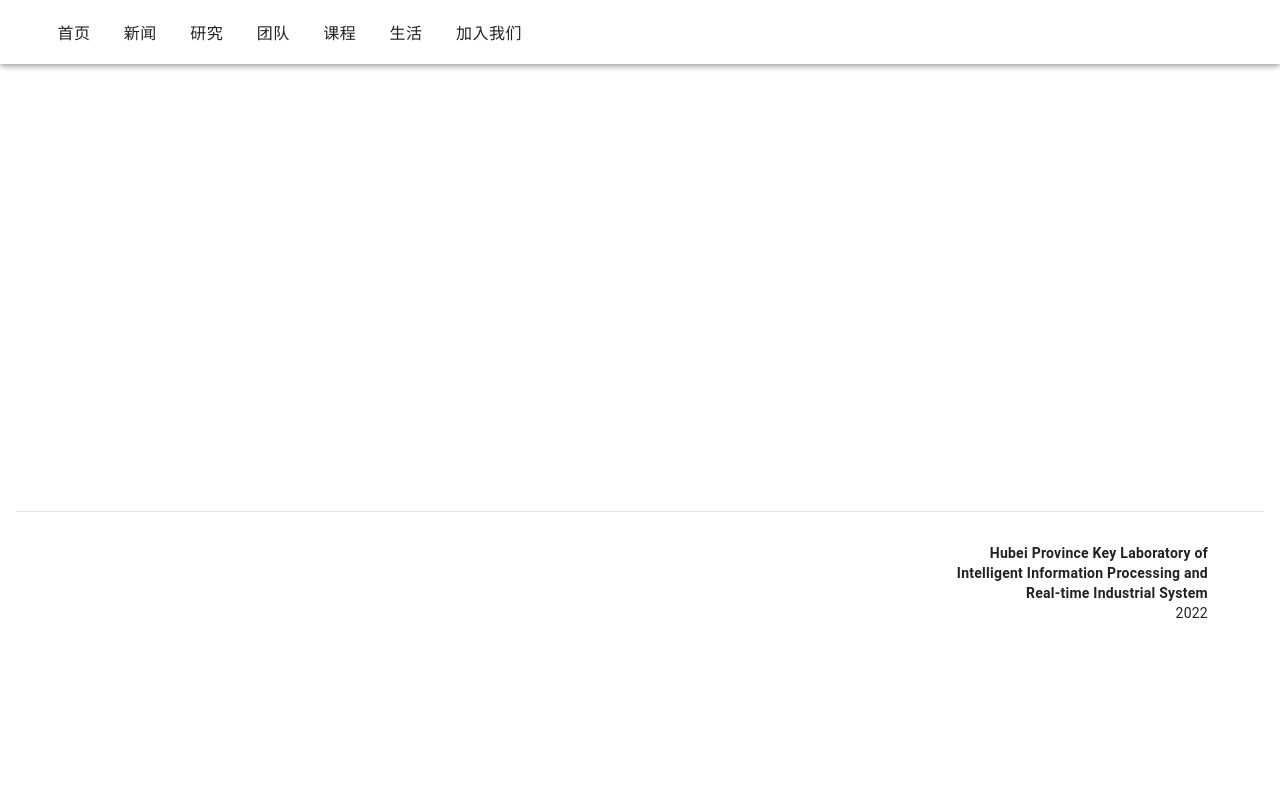
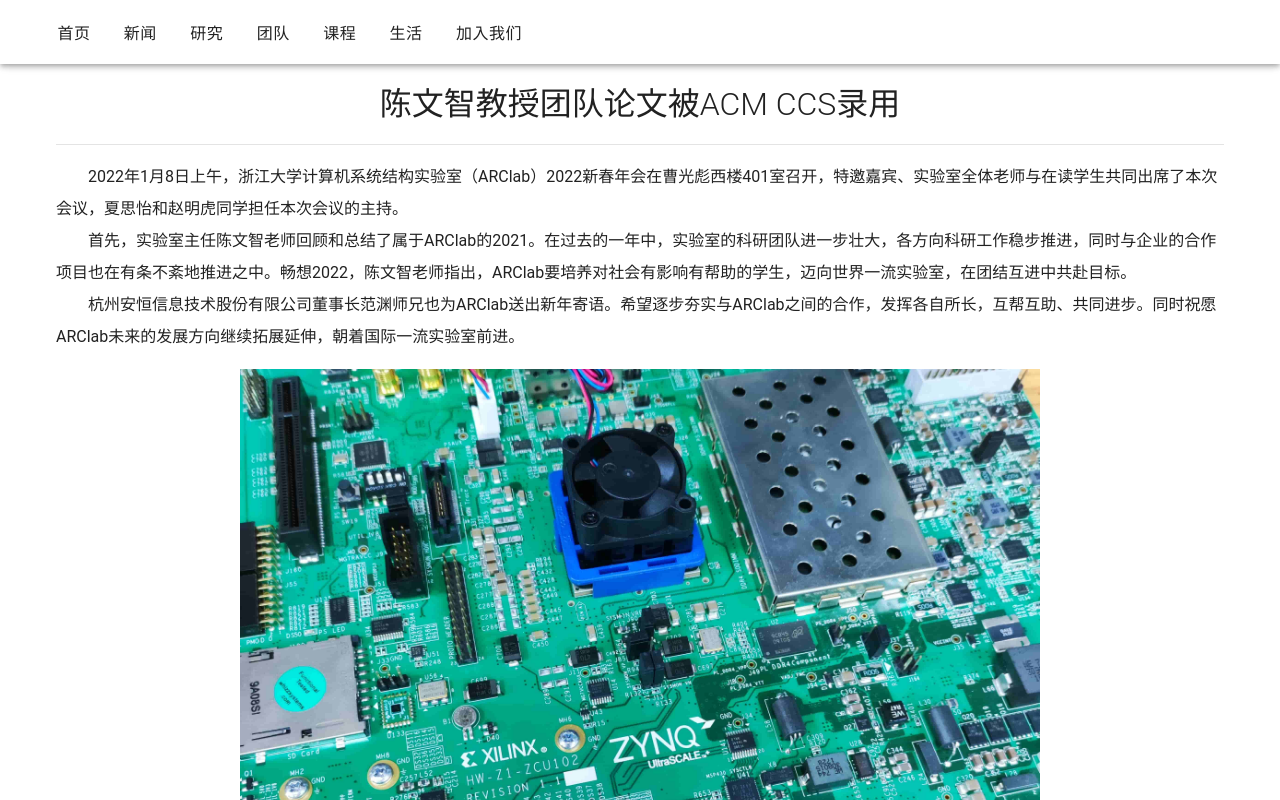
Before and after one commit to kenlig/lab-website, a Vue app: page /news/1 in a window 1280 px wide. Shown: the top 800 px of the page. Built offline with nearby package versions, Linux system fonts and the light colour scheme.

Commit message:
update news

```diff
--- a/src/components/MainFooter.vue
+++ b/src/components/MainFooter.vue
@@ -9,7 +9,7 @@
             Intelligent Information Processing and<br />
             Real-time Industrial System
           </strong>
-          <br />{{ new Date().getFullYear() }}
+          <br />&#169;&nbsp;{{ new Date().getFullYear() }}
         </v-card-text>
       </v-container>
     </v-card>
--- /dev/null
+++ b/src/components/TopLogo.vue
@@ -0,0 +1,33 @@
+<template>
+  <div class="m-logo">
+    <img
+      :src="arc1"
+      class="m-logo-image"
+      style="width: 37%"
+      draggable="false"
+    />
+    <img
+      :src="arc2"
+      class="m-logo-image"
+      style="width: 63%"
+      draggable="false"
+    />
+  </div>
+</template>
+<script>
+export default {
+  data: () => ({
+    arc1: require("@/assets/arc/arclab-net-02.png"),
+    arc2: require("@/assets/arc/arclab-net-05.png"),
+  }),
+};
+</script>
+
+<style scoped>
+.m-logo {
+  user-select: none;
+  display: flex;
+  justify-content: center;
+  align-items: center;
+}
+</style>
--- a/src/data/news.js
+++ b/src/data/news.js
@@ -20,6 +20,14 @@
       {
         image: true,
         content: require("@/assets/ct-lab-book.jpg"),
+      },
+      {
+        image: false,
+        content: `首先，实验室主任陈文智老师回顾和总结了属于ARClab的2021。在过去的一年中，实验室的科研团队进一步壮大，各方向科研工作稳步推进，同时与企业的合作项目也在有条不紊地推进之中。畅想2022，陈文智老师指出，ARClab要培养对社会有影响有帮助的学生，迈向世界一流实验室，在团结互进中共赴目标。`,
+      },
+      {
+        image: false,
+        content: `杭州安恒信息技术股份有限公司董事长范渊师兄也为ARClab送出新年寄语。希望逐步夯实与ARClab之间的合作，发挥各自所长，互帮互助、共同进步。同时祝愿ARClab未来的发展方向继续拓展延伸，朝着国际一流实验室前进。`,
       },
     ],
   },
@@ -71,4 +79,20 @@
       },
     ],
   },
+  {
+    title: "浙江大学-安恒信息前沿技术联合研究中心正式成立",
+    date: "2021-08-09",
+    picture: require("@/assets/ct-monitor.jpg"),
+    description: `2021年8月9日，浙江大学-安恒信息前沿技术联合研究中心（下文简称“联合研究中心”）在浙江大学紫金港校区正式成立并举行揭牌仪式。浙江大学计算机系统结构实验室（ARClab）陈文智老师任联合研究中心主任，安恒信息高级副总裁刘博任常务副主任。`,
+    detail: [
+      {
+        image: false,
+        content: `2021年8月9日，浙江大学-安恒信息前沿技术联合研究中心（下文简称“联合研究中心”）在浙江大学紫金港校区正式成立并举行揭牌仪式。浙江大学计算机系统结构实验室（ARClab）陈文智老师任联合研究中心主任，安恒信息高级副总裁刘博任常务副主任。`,
+      },
+      {
+        image: true,
+        content: require("@/assets/ct-monitor.jpg"),
+      },
+    ],
+  },
 ];
--- a/src/pages/HomePage.vue
+++ b/src/pages/HomePage.vue
@@ -1,41 +1,8 @@
 <template>
   <div>
-    <div class="m-logo">
-      <img
-        :src="arc1"
-        class="m-logo-image"
-        style="width: 37%"
-        draggable="false"
-      />
-      <img
-        :src="arc2"
-        class="m-logo-image"
-        style="width: 63%"
-        draggable="false"
-      />
-    </div>
+    <top-logo></top-logo>
     <div class="m-text">
-      <p>
-        浙江大学计算机系统结构实验室（ZJU ARCLab）
-        依托于浙江大学计算机学院系统结构及网络安全研究所，于1990年创立。
-        实验室由陈文智教授领衔，经多年发展，建立了一支由10余名教授、副教授、高级工程师、
-        资深业界大咖组成的富有激情和创新活力的科研团队，包括实验室副主任张紫徽老师，
-        高级工程师王总辉老师，施青松副教授等。ARClab培养了一批又一批优秀的计算机人才，
-        毕业生遍布国内外著名企业及学府。
-      </p>
-      <p>
-        ARClab以操作系统为核心竞争力，向下深入到体系结构，向上提升到分布式软件，横向扩展到信息安全。
-        主要研究方向包括计算机体系结构、虚拟化与云平台、嵌入式系统、区块链、大数据和信息安全等。
-        承担国家和省部级科技项目10余项，企业重大合作项目20余项，在TOC、TIFS、TDSC、TVCG、AAAI、
-        TPDS、CSS等国际高水平学术期刊或会议发表论文近100篇，获得国家发明专利授权30余项，
-        获得软件著作权20余项，出版专著9部。荣获国家教学成果二等奖、浙江省科技进步一等奖等国家和省部级奖励5项。
-      </p>
-      <p>
-        ARClab与多家头部企业开展战略合作，成立了浙江大学-阿里巴巴前沿技术联合研究中心（AZFT）
-        智能计算系统实验室，浙江大学-蚂蚁金服金融研究中心智能计算实验室，
-        浙江大学-安恒信息前沿技术联合研究中心，浙江大学-苹果公司科技创新中心，
-        全方位的产学研合作必将推进业界和学术界相关领域的快速发展。
-      </p>
+      <p v-for="(item, i) in text" :key="i">{{ item }}</p>
     </div>
     <div class="m-news">
       <p style="font-size: 1.2rem"><strong>实验室动态</strong></p>
@@ -59,12 +26,29 @@
 
 <script>
 import news from "@/data/news";
+import TopLogo from "@/components/TopLogo.vue";
 
 export default {
+  components: { TopLogo },
   data: () => ({
-    arc1: require("@/assets/arc/arclab-net-02.png"),
-    arc2: require("@/assets/arc/arclab-net-05.png"),
     sliced: null,
+    text: [
+      `浙江大学计算机系统结构实验室（ZJU ARCLab）
+        依托于浙江大学计算机学院系统结构及网络安全研究所，于1990年创立。
+        实验室由陈文智教授领衔，经多年发展，建立了一支由10余名教授、副教授、高级工程师、
+        资深业界大咖组成的富有激情和创新活力的科研团队，包括实验室副主任张紫徽老师，
+        高级工程师王总辉老师，施青松副教授等。ARClab培养了一批又一批优秀的计算机人才，
+        毕业生遍布国内外著名企业及学府。`,
+      `ARClab以操作系统为核心竞争力，向下深入到体系结构，向上提升到分布式软件，横向扩展到信息安全。
+        主要研究方向包括计算机体系结构、虚拟化与云平台、嵌入式系统、区块链、大数据和信息安全等。
+        承担国家和省部级科技项目10余项，企业重大合作项目20余项，在TOC、TIFS、TDSC、TVCG、AAAI、
+        TPDS、CSS等国际高水平学术期刊或会议发表论文近100篇，获得国家发明专利授权30余项，
+        获得软件著作权20余项，出版专著9部。荣获国家教学成果二等奖、浙江省科技进步一等奖等国家和省部级奖励5项。`,
+      `ARClab与多家头部企业开展战略合作，成立了浙江大学-阿里巴巴前沿技术联合研究中心（AZFT）
+        智能计算系统实验室，浙江大学-蚂蚁金服金融研究中心智能计算实验室，
+        浙江大学-安恒信息前沿技术联合研究中心，浙江大学-苹果公司科技创新中心，
+        全方位的产学研合作必将推进业界和学术界相关领域的快速发展。`,
+    ],
   }),
   mounted() {
     this.sliced = news.slice(0, 3);
@@ -78,12 +62,6 @@
 </script>
 
 <style scoped>
-.m-logo {
-  user-select: none;
-  display: flex;
-  justify-content: center;
-  align-items: center;
-}
 .m-logo-image {
   object-fit: contain;
   max-height: 8rem;
--- a/src/pages/NewsDetail.vue
+++ b/src/pages/NewsDetail.vue
@@ -1,15 +1,61 @@
 <template>
-  <div></div>
+  <div>
+    <h1 class="font-weight-light m-title">{{ detail.title }}</h1>
+    <v-divider class="m-divider"></v-divider>
+    <template v-for="(item, index) in detail.detail" :key="index">
+      <p v-if="!item.image" class="m-text">{{ item.content }}</p>
+      <v-img v-else :src="item.content" class="m-image" cover>
+        <template v-slot:placeholder>
+          <v-row class="fill-height ma-0" align="center" justify="center">
+            <v-progress-circular
+              indeterminate
+              color="grey lighten-5"
+            ></v-progress-circular>
+          </v-row>
+        </template>
+      </v-img>
+    </template>
+    <v-chip class="ma-2" @click="$router.go(-1)">
+      <v-icon left>mdi-menu-left</v-icon>
+      返回
+    </v-chip>
+  </div>
 </template>
 
 <script>
+import news from "@/data/news";
+
 export default {
   computed: {
     index() {
       return parseInt(this.$route.params.id);
     },
+    detail() {
+      if (this.index === undefined) return {};
+      return news[this.index];
+    },
   },
 };
 </script>
 
-<style></style>
+<style scoped>
+.m-divider {
+  margin-bottom: 1rem;
+}
+.m-title {
+  text-align: center;
+  margin-bottom: 16px;
+}
+.m-text {
+  line-height: 2rem;
+  text-indent: 2rem;
+}
+.m-image {
+  margin: 1rem auto;
+  max-height: 40rem;
+  max-width: 50rem;
+}
+.m-image img {
+  object-fit: cover !important;
+}
+</style>
--- /dev/null
+++ b/src/pages/NewsPage.vue
@@ -0,0 +1,57 @@
+<template>
+  <div>
+    <top-logo></top-logo>
+    <v-divider class="m-divider" style="border-color: #2ba1d3"></v-divider>
+    <template v-for="(item, index) in news" :key="index">
+      <v-row @click="linkToNews(index)" style="cursor: pointer">
+        <v-col cols="3">
+          <v-img :src="item.picture" class="m-image" cover></v-img>
+        </v-col>
+        <v-col cols="9">
+          <h3 class="m-news-title">{{ item.title }}</h3>
+          <span v-if="item.date">{{ item.date }}</span>
+          <p class="m-news-description">
+            {{ item.description ? item.description : item.detail[0].content }}
+          </p>
+        </v-col>
+      </v-row>
+      <v-divider class="m-divider"></v-divider>
+    </template>
+    <v-icon color="grey lighten-1" large style="display: block; margin: auto">
+      mdi-orbit
+    </v-icon>
+  </div>
+</template>
+
+<script>
+import news from "@/data/news";
+import TopLogo from "@/components/TopLogo.vue";
+
+export default {
+  components: { TopLogo },
+  data: () => ({
+    news,
+  }),
+  methods: {
+    linkToNews(index) {
+      this.$router.push({ name: "news-detail", params: { id: index } });
+    },
+  },
+};
+</script>
+
+<style scoped>
+.m-divider {
+  margin: 1rem 0;
+}
+.m-news-title {
+  display: inline-block;
+  margin: 0.5rem;
+}
+.m-news-description {
+  margin: 0.5rem;
+}
+.m-image {
+  height: 10rem;
+}
+</style>
--- a/src/router/index.js
+++ b/src/router/index.js
@@ -1,7 +1,6 @@
 import { createRouter, createWebHistory } from "vue-router";
 import HomePage from "../pages/HomePage.vue";
-import LifePage from "../pages/LifePage.vue";
-import CoursePage from "../pages/CoursePage.vue";
+import NewsPage from "../pages/NewsPage.vue";
 import NewsDetail from "../pages/NewsDetail.vue";
 
 const routes = [
@@ -11,6 +10,11 @@
     component: HomePage,
   },
   {
+    path: "/news",
+    name: "news",
+    component: NewsPage,
+  },
+  {
     path: "/news/:id",
     name: "news-detail",
     component: NewsDetail,
@@ -18,12 +22,14 @@
   {
     path: "/course",
     name: "course",
-    component: CoursePage,
+    component: () =>
+      import(/* webpackChunkName: "course" */ "../pages/CoursePage.vue"),
   },
   {
     path: "/life",
     name: "life",
-    component: LifePage,
+    component: () =>
+      import(/* webpackChunkName: "life" */ "../pages/LifePage.vue"),
   },
   {
     path: "/join",
```
